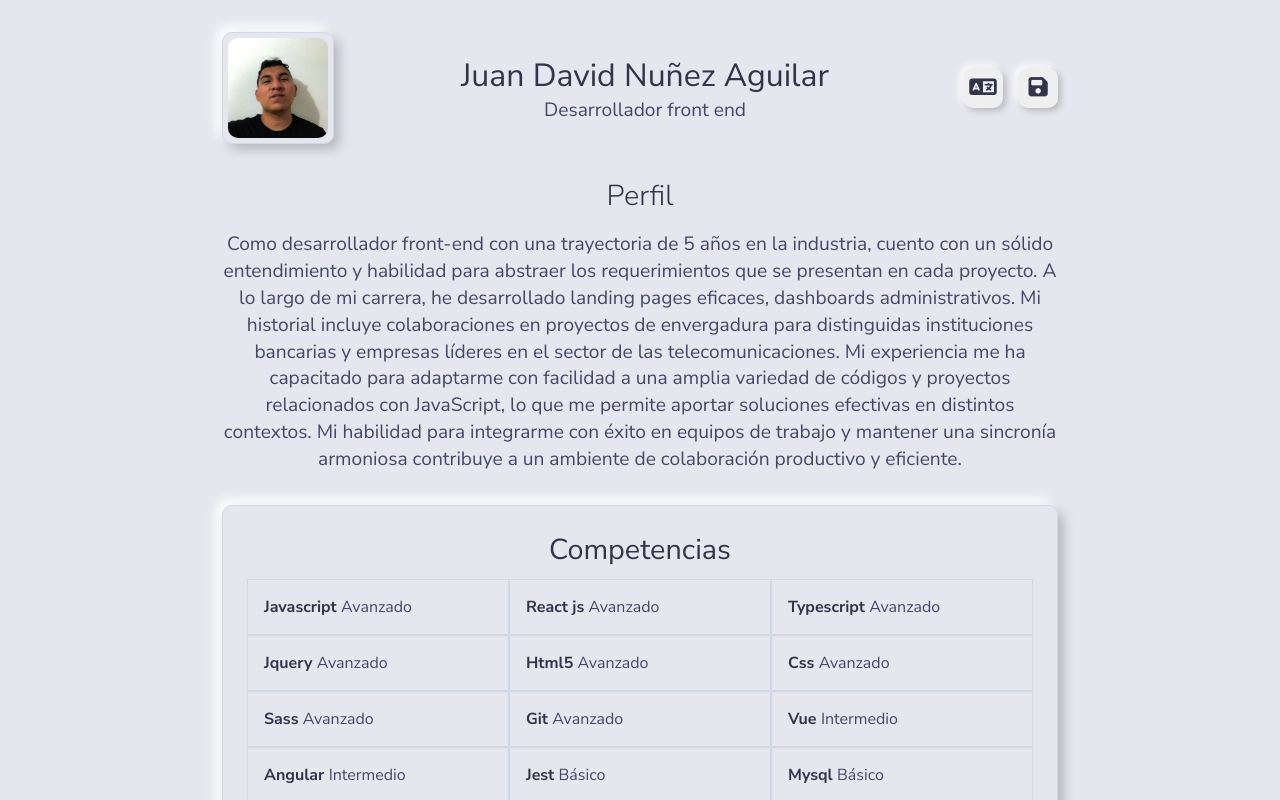
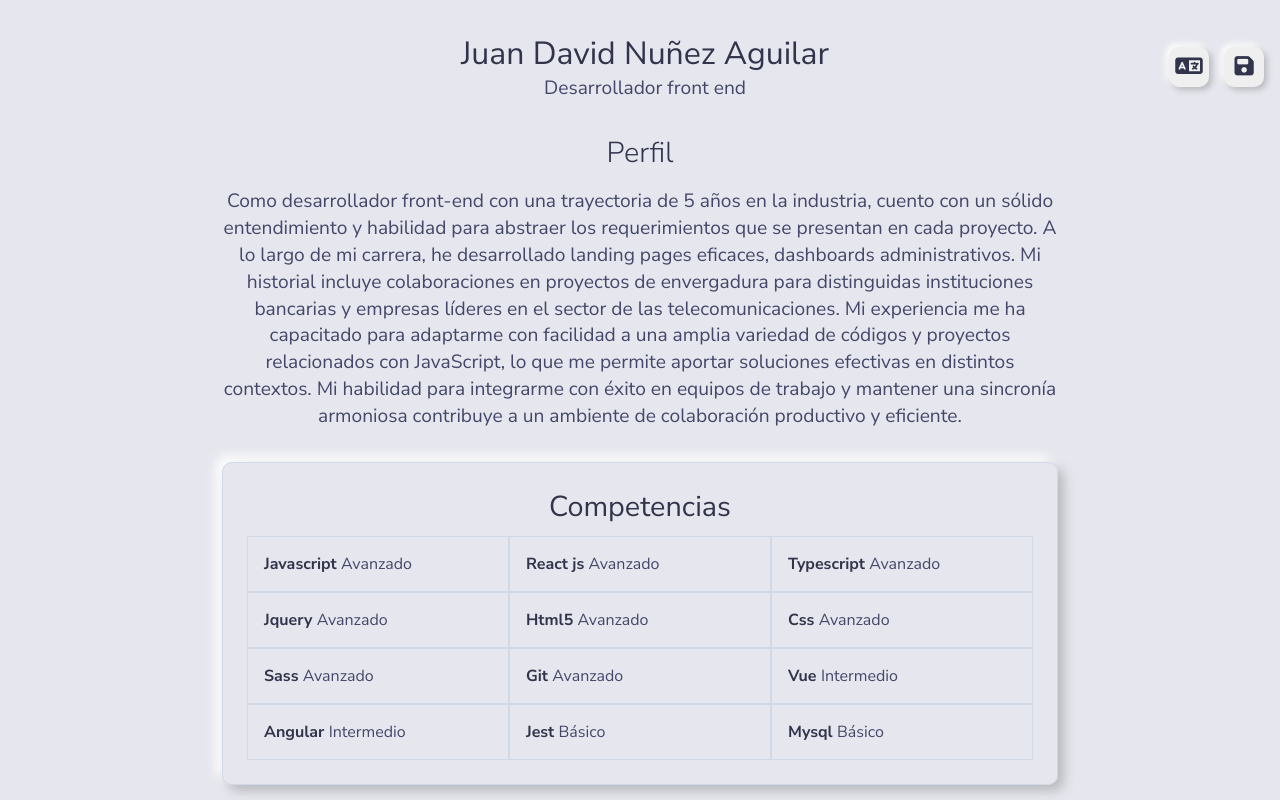
Before and after one commit to juannunez58/cv-vue, a Vue app: page / in a window 1280 px wide. Shown: the top 800 px of the page. Built offline with nearby package versions, Linux system fonts and the light colour scheme.

Commit message:
feat(image) : remove image

```diff
--- a/src/components/Header.vue
+++ b/src/components/Header.vue
@@ -1,8 +1,6 @@
 <template>
   <div class="header">
-    <div class="header__image">
-      <img :src="profileImg" alt="profile" />
-    </div>
+    <div class="header__image"></div>
     <div class="header__name">
       <h1>Juan David Nuñez Aguilar</h1>
       <h2 class="header__name__job">{{ job }}</h2>
--- a/src/styles/Global.css
+++ b/src/styles/Global.css
@@ -20,28 +20,6 @@ body .container .header {
   justify-content: space-between;
   align-items: center;
 }
-body .container .header__image {
-  width: -moz-fit-content;
-  width: fit-content;
-  display: flex;
-  align-items: center;
-  box-shadow: 6px 6px 12px #b8b9be, -6px -6px 12px #fff;
-  padding: 5px;
-  border-radius: 10px;
-  border: 1px solid #d1d9e6;
-  height: -moz-fit-content;
-  height: fit-content;
-}
-body .container .header__image img {
-  border-radius: 10px;
-  max-width: 100px;
-  -o-object-fit: cover;
-     object-fit: cover;
-  -o-object-position: top;
-     object-position: top;
-  width: 100px;
-  height: 100px;
-}
 body .container .header__name h1, body .container .header__name__job {
   text-align: center;
   font-weight: 400;
@@ -49,6 +27,10 @@ body .container .header__name h1, body .container .header__name__job {
 body .container .header__name__job {
   font-size: 1.2rem;
   color: #44476a;
+}
+body .container .header__buttons {
+  position: fixed;
+  right: 1rem;
 }
 body .container .header__buttons .btn {
   outline: none;
@@ -152,10 +134,6 @@ body .container .lister__container .lister__item__description--link {
   body .container .header__image {
     display: none;
   }
-  body .container .header__buttons {
-    position: fixed;
-    right: 1rem;
-  }
   body .container .description__title {
     font-size: 1.5rem;
   }
@@ -207,6 +185,7 @@ body .container .lister__container .lister__item__description--link {
   }
   body .container .lister {
     padding: 1rem;
+    margin: 1rem 0;
   }
   body .container .lister__title {
     font-size: 1.5rem;
--- a/src/styles/Global.scss
+++ b/src/styles/Global.scss
@@ -29,26 +29,6 @@ body {
       justify-content: space-between;
       align-items: center;
 
-      &__image {
-        width: fit-content;
-        display: flex;
-        align-items: center;
-        box-shadow: $shadow-soft;
-        padding: 5px;
-        border-radius: 10px;
-        border: 1px solid $border-color;
-        height: fit-content;
-
-        img {
-          border-radius: 10px;
-          max-width: 100px;
-          object-fit: cover;
-          object-position: top;
-          width: 100px;
-          height: 100px;
-        }
-      }
-
       &__name {
         h1,
         &__job {
@@ -63,6 +43,9 @@ body {
       }
 
       &__buttons {
+        position: fixed;
+        right: 1rem;
+
         .btn {
           outline: none;
           border: none;
@@ -187,11 +170,6 @@ body {
         &__image {
           display: none;
         }
-
-        &__buttons {
-          position: fixed;
-          right: 1rem;
-        }
       }
 
       .description {
@@ -201,7 +179,6 @@ body {
 
         &__text {
           font-size: 1.1rem;
-          // text-align: justify;
         }
       }
 
@@ -271,6 +248,7 @@ body {
 
       .lister {
         padding: 1rem;
+        margin: 1rem 0;
 
         &__title {
           font-size: 1.5rem;
--- a/src/views/Home.vue
+++ b/src/views/Home.vue
@@ -3,20 +3,18 @@
     <Header :isSpanish="isSpanish" @triggerLanguage="changeLanguage" />
     <Description :isSpanish="isSpanish" />
     <Skills :isSpanish="isSpanish" />
-
+    <!-- Experience -->
+    <GeneralList :isSpanish="isSpanish" :list-data="experienceData" />
+    <div class="break"></div>
     <!-- Educacion -->
     <GeneralList :isSpanish="isSpanish" :list-data="educationData" />
-
+    <!-- Personal references -->
+    <GeneralList :isSpanish="isSpanish" :list-data="personalReferencesData" />
+    <!-- Aditional courses -->
+    <GeneralList :isSpanish="isSpanish" :list-data="aditionalCoursesData" />
     <div class="break"></div>
-    <!-- Experience -->
-    <GeneralList :isSpanish="isSpanish" :list-data="experienceData" />
     <!-- Personal Data -->
     <GeneralList :isSpanish="isSpanish" :list-data="personalData" />
-    <!-- Personal references -->
-    <GeneralList :isSpanish="isSpanish" :list-data="personalReferencesData" />
-    <div class="break"></div>
-    <!-- Aditional courses -->
-    <GeneralList :isSpanish="isSpanish" :list-data="aditionalCoursesData" />
   </div>
 </template>
 
```
Also changed, not shown: 1 other file (tests, documents, lock files or other folders).
